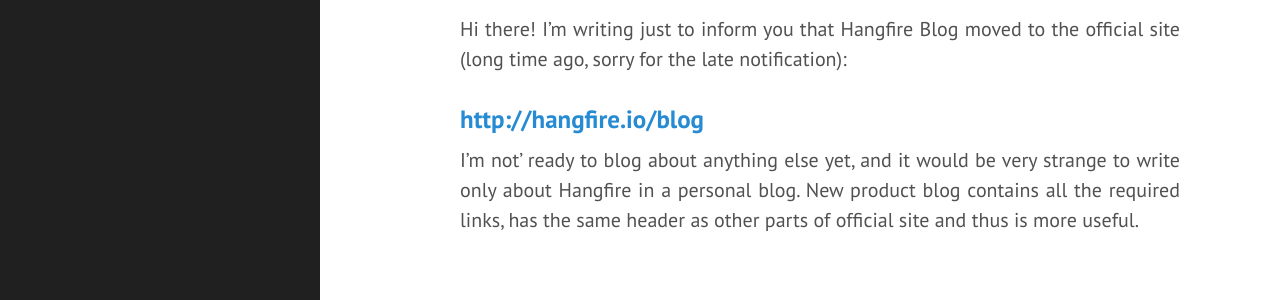
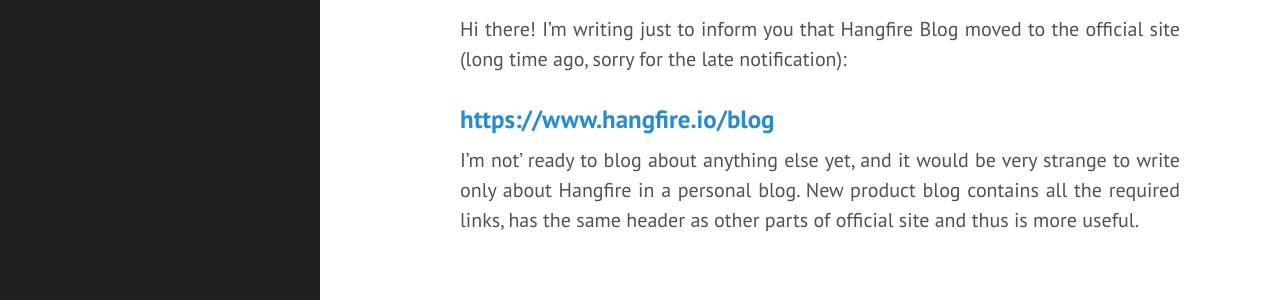
Before and after one commit to odinserj/odinserj.net, a Jekyll site: the page built from _posts/2015-04-14-hangfire-blog-moved.md, in a window 1280 px wide and 992 px high. Shown: the part 166-466 px from the top of the window. Built offline with Jekyll 4.4.1, drawn with Linux system fonts in a browser that asks for light colours; Markdown is read by kramdown in place of the engine named in the settings; comment, search, counter and statistics services are not loaded; part of the change alters nothing that is shown.

Commit message:
Update 2015-04-14-hangfire-blog-moved.md

```diff
--- a/_posts/2015-04-14-hangfire-blog-moved.md
+++ b/_posts/2015-04-14-hangfire-blog-moved.md
@@ -5,6 +5,6 @@ title: Hangfire Blog Moved
 
 Hi there! I'm writing just to inform you that Hangfire Blog moved to the official site (long time ago, sorry for the late notification):
 
-<h3><a href="http://hangfire.io/blog">http://hangfire.io/blog</a></h3>
+<h3><a href="https://www.hangfire.io/blog">https://www.hangfire.io/blog</a></h3>
 
 I'm not' ready to blog about anything else yet, and it would be very strange to write only about Hangfire in a personal blog. New product blog contains all the required links, has the same header as other parts of official site and thus is more useful.
```
